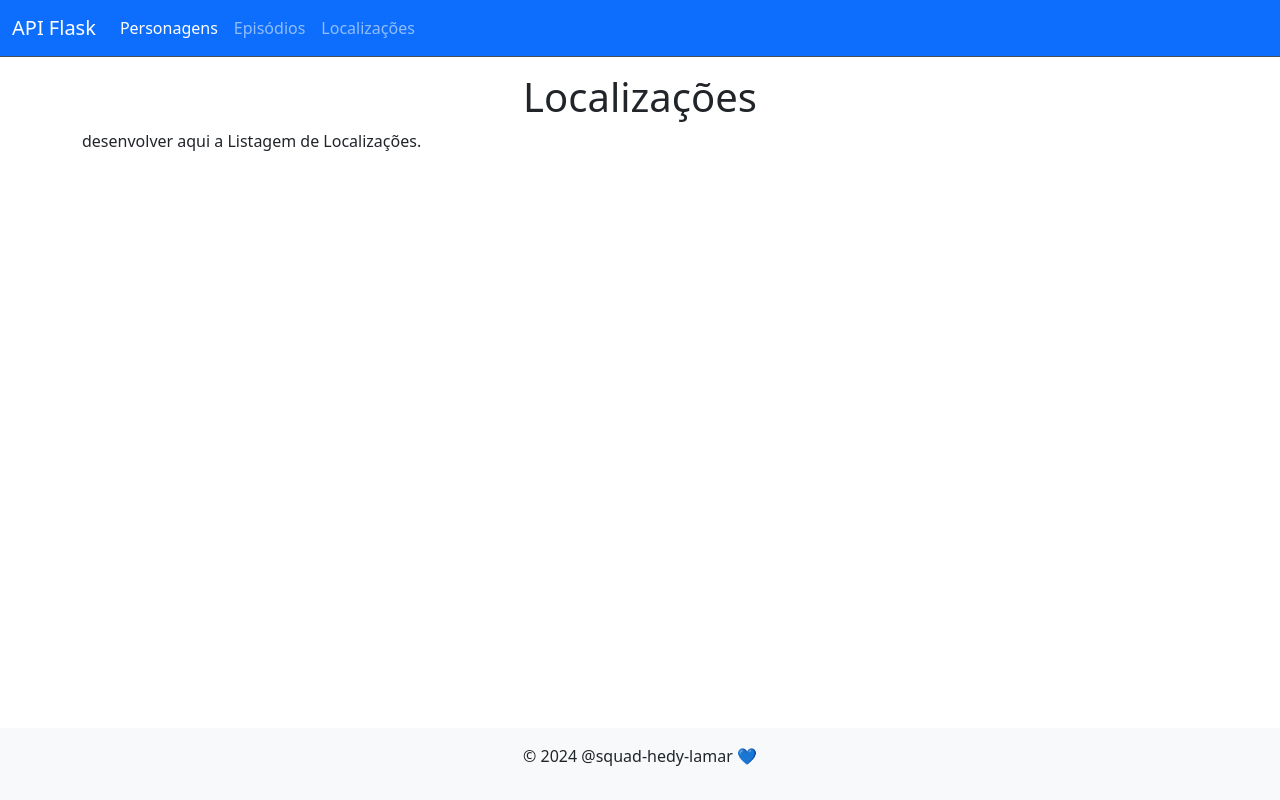
After one commit to squad-hedy-lamar/api-flask, a Flask app: page /locations in a window 1280 px wide. The commit adds this page. Run offline with Flask 3, Linux system fonts and the light colour scheme; parts of the project's set-up code (start-up, migrations or seed data) failed here and were passed over.

Commit message:
ajustando template

```diff
--- a/routes/locations.py
+++ b/routes/locations.py
@@ -5,3 +5,14 @@ from utils.config import api_url
 API_URL = api_url()
 
 # Desenvovler os métodos a partir daqui
+
+@app.route("/locations")
+def get_locations():
+  # fazer aqui a chama da API
+  return render_template('/locations/list.html', data={})
+
+
+@app.route("/locations/<id>")
+def get_location(id):
+  # fazer aqui a chama da API
+  return render_template('/locations/details.html', data={})
--- /dev/null
+++ b/templates/base.html
@@ -0,0 +1,52 @@
+<!DOCTYPE html>
+<html lang="en">
+<head>
+  <meta charset="UTF-8">
+  <meta name="viewport" content="width=device-width, initial-scale=1.0">
+  <title>{% block title %}Rick and Mort{% endblock %}</title>
+  <link href="https://cdn.jsdelivr.net/npm/bootstrap@5.3.3/dist/css/bootstrap.min.css" rel="stylesheet" integrity="sha384-QWTKZyjpPEjISv5WaRU9OFeRpok6YctnYmDr5pNlyT2bRjXh0JMhjY6hW+ALEwIH" crossorigin="anonymous">
+</head>
+<body class="d-flex flex-column min-vh-100">
+
+  <nav class="navbar navbar-expand-lg bg-primary border-bottom border-body" data-bs-theme="dark">
+    <div class="container-fluid">
+      <a class="navbar-brand" href="#">API Flask</a>
+      <button class="navbar-toggler" type="button" data-bs-toggle="collapse" data-bs-target="#navbarColor01" aria-controls="navbarColor01" aria-expanded="false" aria-label="Toggle navigation">
+        <span class="navbar-toggler-icon"></span>
+      </button>
+      <div class="collapse navbar-collapse" id="navbarColor01">
+        <ul class="navbar-nav me-auto mb-2 mb-lg-0">
+          <li class="nav-item">
+            <a class="nav-link active" aria-current="page" href="/characters">Personagens</a>
+          </li>
+          <li class="nav-item">
+            <a class="nav-link" href="/episodes">Episódios</a>
+          </li>
+          <li class="nav-item">
+            <a class="nav-link" href="/locations">Localizações</a>
+          </li>
+        </ul>
+      </div>
+    </div>
+  </nav>
+
+  <header class="text-center mt-3">
+    <h1>{% block header %}{% endblock %}</h1>
+  </header>
+
+  <main class="flex-fill">
+    <div class="container mx-auto">
+      {% block content %}
+      {% endblock %}
+
+    </div>
+
+  </main>
+
+  <footer class="bg-light text-center py-3">
+    <p>&copy; 2024 @squad-hedy-lamar 💙</p>
+  </footer>
+
+  <script src="https://cdn.jsdelivr.net/npm/bootstrap@5.3.3/dist/js/bootstrap.bundle.min.js" integrity="sha384-YvpcrYf0tY3lHB60NNkmXc5s9fDVZLESaAA55NDzOxhy9GkcIdslK1eN7N6jIeHz" crossorigin="anonymous"></script>
+</body>
+</html>
--- a/templates/locations/list.html
+++ b/templates/locations/list.html
@@ -1 +1,12 @@
-<h1>locatioon list</h1>
+
+{% extends "base.html" %}
+
+{% block title %}Listagem de Localizações{% endblock %}
+
+{% block header %}Localizações{% endblock %}
+
+{% block content %}
+
+<p>desenvolver aqui a Listagem de Localizações.</p>
+
+{% endblock %}
```
Also changed, not shown: routes/characters.py (+11 -0 lines), routes/episodes.py (+7 -0 lines), templates/characters/details.html (+12 -1 lines), templates/characters/list.html (+12 -1 lines), templates/episodes/details.html (+12 -1 lines), templates/episodes/list.html (+12 -1 lines), templates/locations/details.html (+12 -1 lines), README.md, main.py (line endings or trailing spaces), utils/config.py (line endings or trailing spaces).
